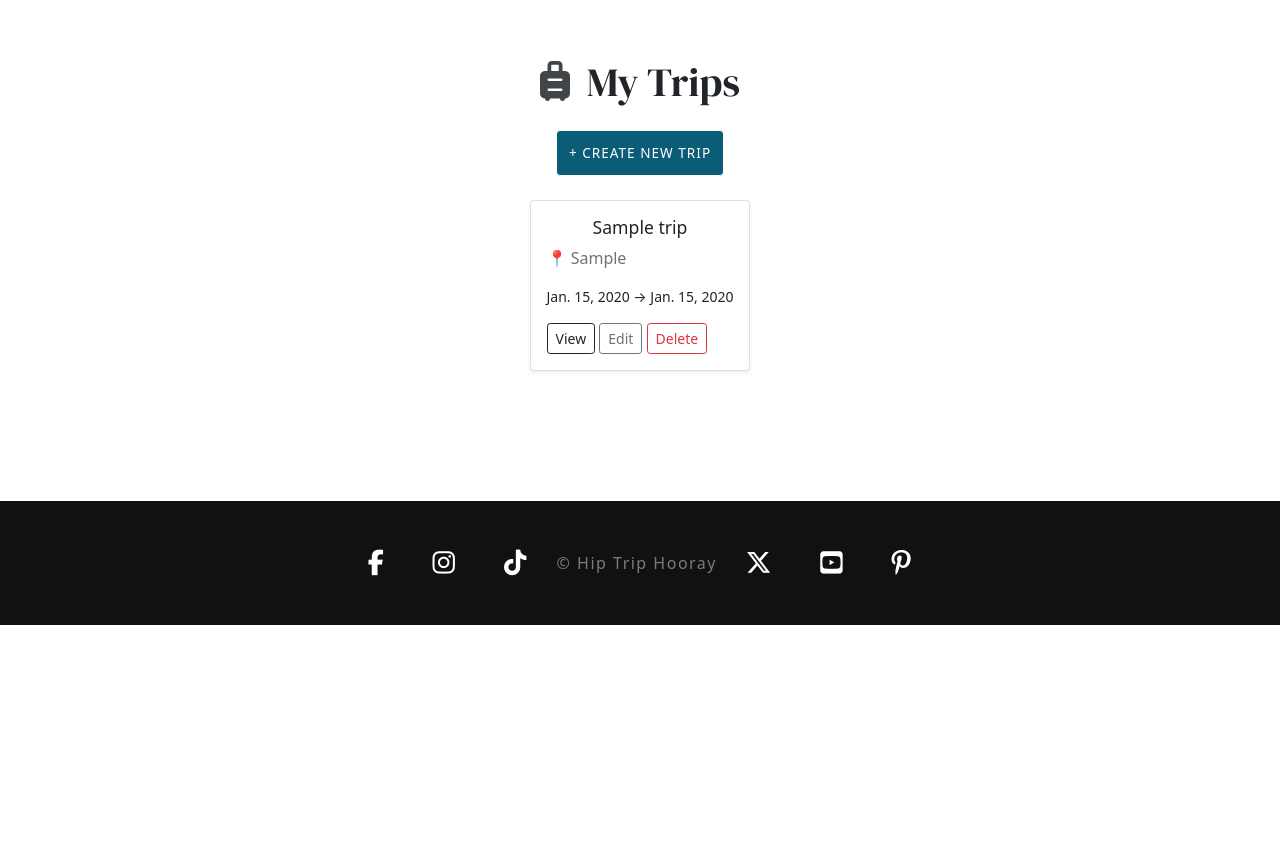
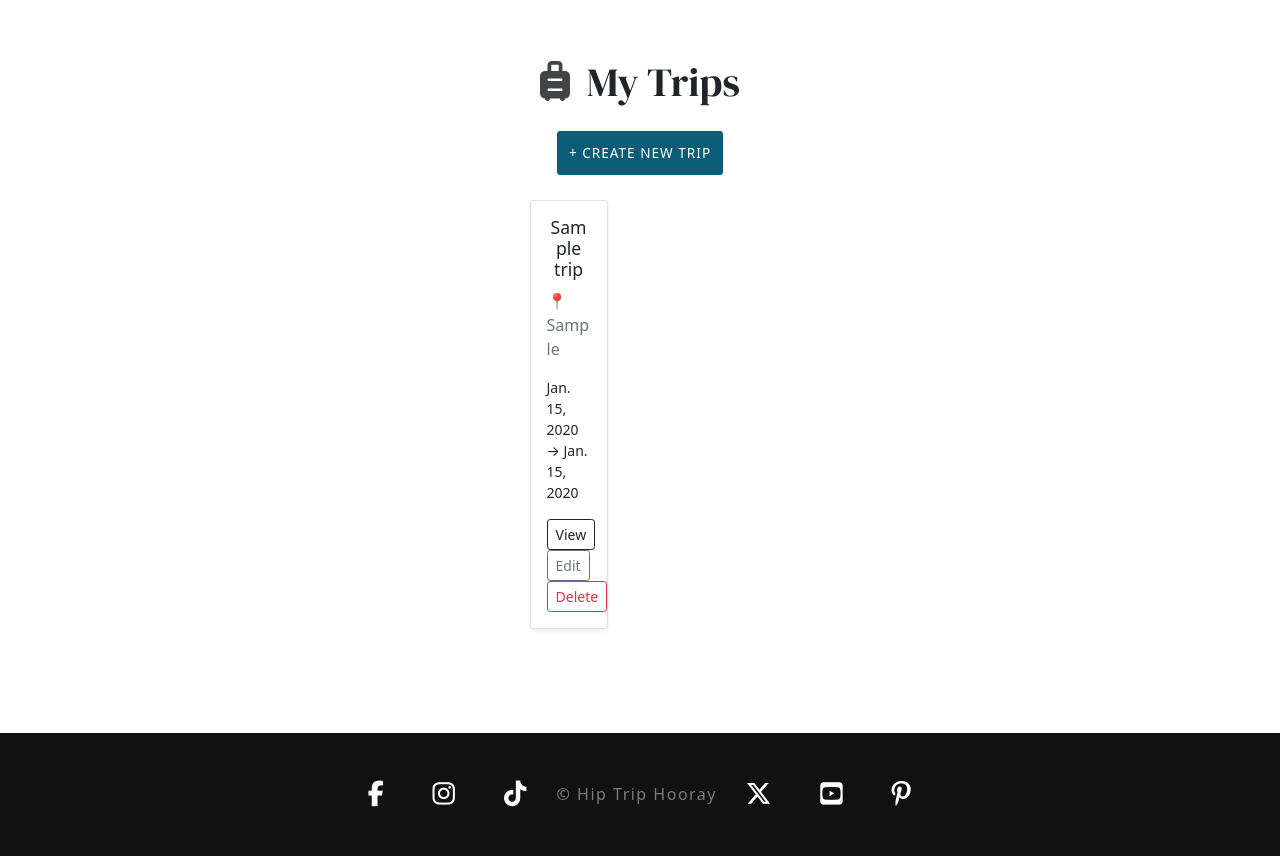
Before and after one commit to yinyangsammy/hip-trip-hooray, a Django app: page /trips/ in a window 1280 px wide. Shown: the part 175-1031 px from the top of the page. Before the commit the page ends 800 px from the top, so only its background shows below. Run offline with Django 4.2, Linux system fonts and the light colour scheme; a user stored in the database is signed in; tables that the repository leaves empty hold one stand-in row (values such as "Sample post"); parts of the project's set-up code (start-up, migrations or seed data) failed here and were passed over.

Commit message:
README finishing features

```diff
--- a/itineraries/templates/itineraries/user_itineraries.html
+++ b/itineraries/templates/itineraries/user_itineraries.html
@@ -17,7 +17,7 @@
 
     <div class="row">
       {% for itinerary in itineraries %}
-        <div class="col-12 mb-4 d-flex">
+        <div class="col-12 col-sm-10 col-md-6 col-lg-5 mb-4 d-flex">
 
 
           <div class="card h-100 w-100 shadow-sm">
--- a/trips/templates/trips/user_trips.html
+++ b/trips/templates/trips/user_trips.html
@@ -20,7 +20,7 @@
 
     <div class="row">
       {% for trip in trips %}
-       <div class="col-12 mb-4 d-flex">
+       <div class="col-12 col-sm-10 col-md-6 col-lg-5 mb-4 d-flex">
 
           <div class="card h-100 w-100 shadow-sm">
             <div class="card-body">
```
Also changed, not shown: README.md, static/readme/my-itineraries.png (added), static/readme/navigation.png (added), static/readme/publish-trip.png (added), static/readme/trip-builder.png (added), static/readme/use-template.jpeg (added), 1 other file.
